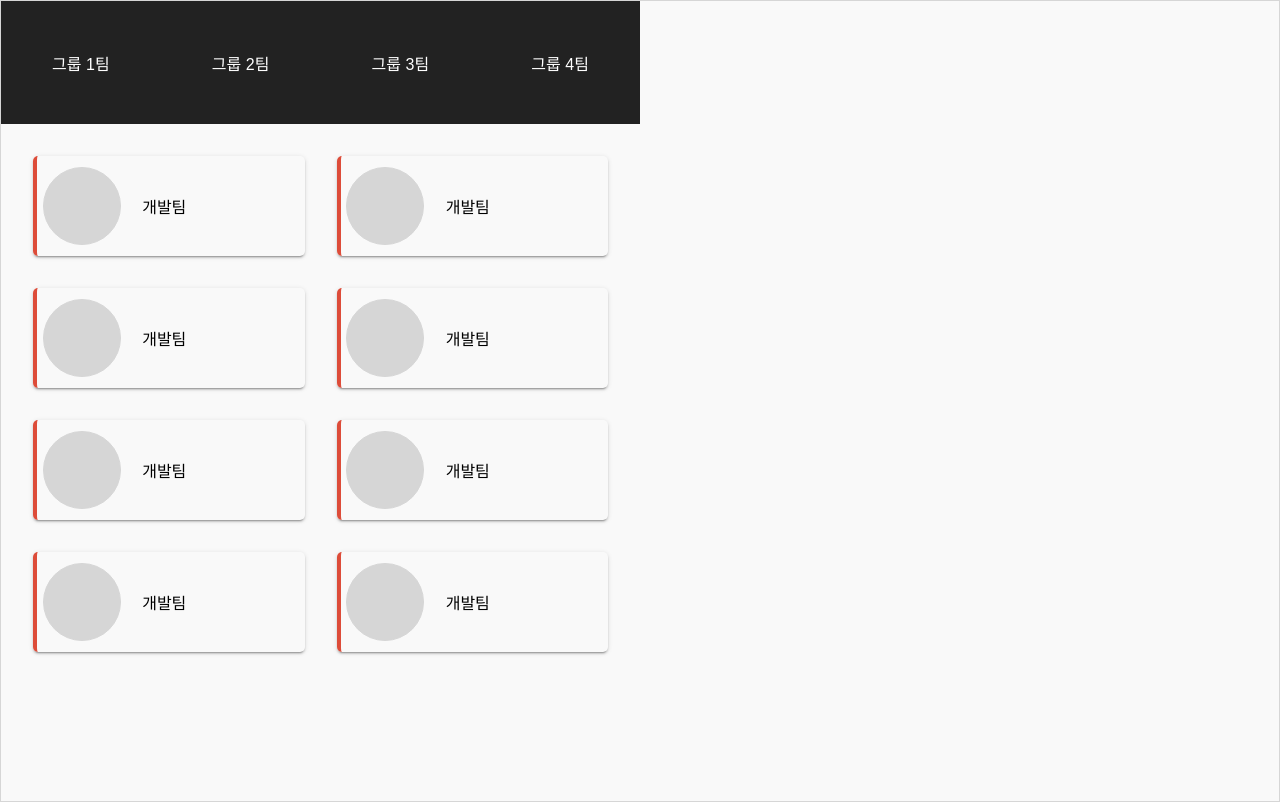
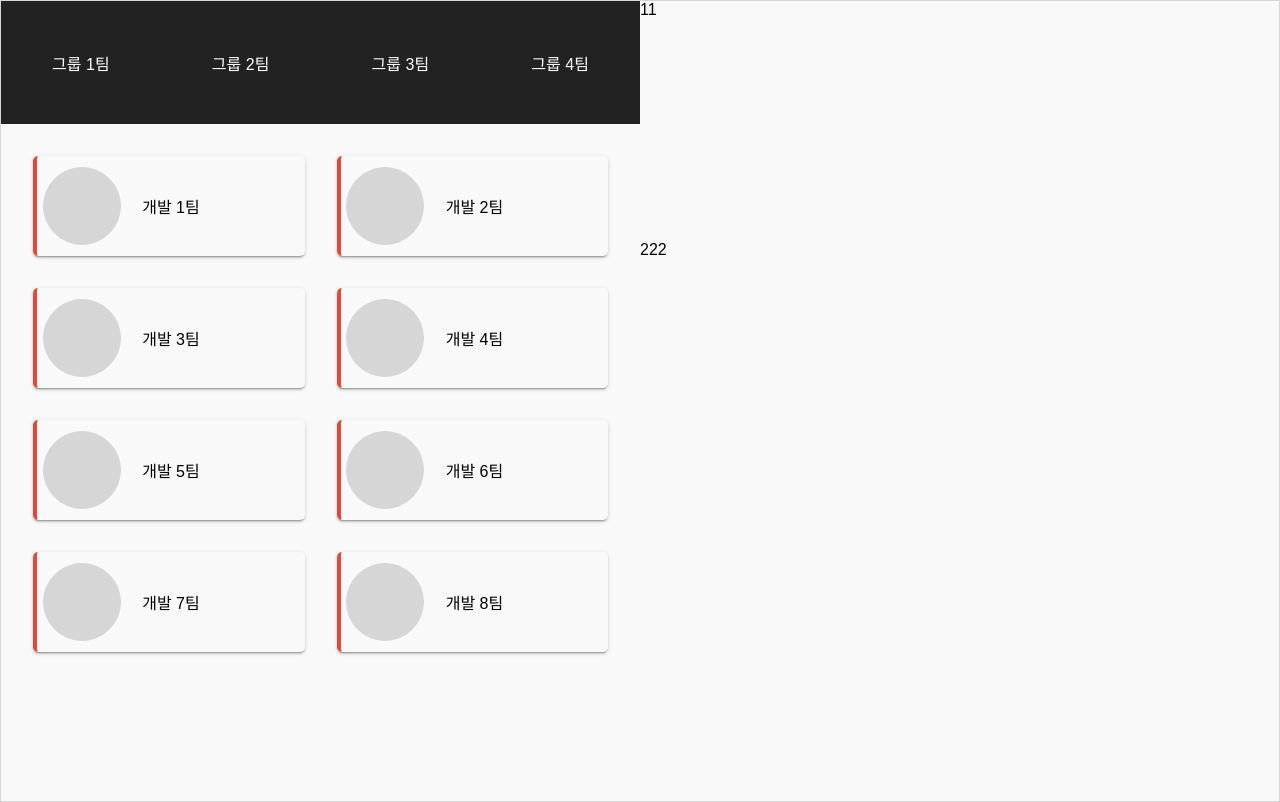
Before and after one commit to junyunga/react-study, a React (Create React App) app: page /user-switch in a window 1280 px wide. Built offline with nearby package versions, Linux system fonts and the light colour scheme.

Commit message:
this is added with user card select event

```diff
--- a/src/components/user-switch/user-card/index.js
+++ b/src/components/user-switch/user-card/index.js
@@ -2,10 +2,16 @@ import React, {Component} from 'react';
 import './index.scss';
 
 class UserCard extends Component {
+    shouldComponentUpdate(nextProps, nextState, nextContext) {
+        return this.props.active !== nextProps.active;
+    }
+
     render() {
+        const {id, name, active, onClick} = this.props;
+
         return (
-            <div className="user-card-container">
-                <div className="user-card-content">
+            <div className="user-card-container" onClick={() => onClick(id)}>
+                <div className={`user-card-content ${active ? 'active' : ''}`}>
                     <div className="user-image-wrapper">
                         <div className="user-image">
 
@@ -13,7 +19,7 @@ class UserCard extends Component {
                     </div>
                     <div className="user-info-wrapper">
                         <div className="user-info">
-                            개발팀
+                            {name}
                         </div>
                     </div>
                 </div>
--- a/src/components/user-switch/user-card/index.scss
+++ b/src/components/user-switch/user-card/index.scss
@@ -15,6 +15,10 @@
     align-items: center;
     border-left: 4px solid #dd4c39;
 
+    &.active {
+      background-color: #222222;
+      color: $default-button-color;
+    }
 
     .user-image-wrapper {
       display: flex;
@@ -35,7 +39,6 @@
 
     .user-info-wrapper {
       display: flex;
-      align-items: start;
       flex: 4;
 
       .user-info {
--- a/src/components/user-switch/user-list/index.js
+++ b/src/components/user-switch/user-list/index.js
@@ -4,34 +4,24 @@ import UserCard from '../user-card/';
 
 
 class UserList extends Component {
+
+    shouldComponentUpdate(nextProps, nextState, nextContext) {
+        return this.props.userList !== nextProps;
+    }
+
     render() {
+
+        const {userList, onClick} = this.props;
+        const list = userList.map(item => {
+            return (
+                <div className="user-card-wrapper" key={item.id}>
+                    <UserCard id={item.id} name={item.name} active={item.active} onClick={onClick}/>
+                </div>
+            );
+        });
         return (
             <div className="user-list">
-                <div className="user-card-wrapper">
-                    <UserCard/>
-                </div>
-                <div className="user-card-wrapper">
-                    <UserCard/>
-                </div>
-                <div className="user-card-wrapper">
-                    <UserCard/>
-                </div>
-                <div className="user-card-wrapper">
-                    <UserCard/>
-                </div>
-                <div className="user-card-wrapper">
-                    <UserCard/>
-                </div>
-                <div className="user-card-wrapper">
-                    <UserCard/>
-                </div>
-                <div className="user-card-wrapper">
-                    <UserCard/>
-                </div>
-                <div className="user-card-wrapper">
-                    <UserCard/>
-                </div>
-
+                {list}
             </div>
         );
     }
--- /dev/null
+++ b/src/components/user-switch/user-password/index.js
@@ -0,0 +1,15 @@
+import React, {Component} from 'react';
+import './index.scss';
+
+
+class UserPassword extends Component {
+    render() {
+        return (
+            <div className="user-password">
+                11
+            </div>
+        );
+    }
+}
+
+export default UserPassword;
--- /dev/null
+++ b/src/components/user-switch/user-password/index.scss
@@ -0,0 +1,4 @@
+
+.user-password {
+
+}
--- /dev/null
+++ b/src/core/components/keypad/index.js
@@ -0,0 +1,14 @@
+import React, {Component} from 'react';
+import './index.scss';
+
+
+class KeyPad extends Component {
+    render() {
+        return (
+            <div>222</div>
+        );
+
+    }
+}
+
+export default KeyPad;
--- a/src/page/user-switch/index.js
+++ b/src/page/user-switch/index.js
@@ -2,10 +2,87 @@ import React, {Component} from 'react';
 import './index.scss';
 import UserGroup from 'components/user-switch/user-group/';
 import UserList from 'components/user-switch/user-list/';
+import UserPassword from 'components/user-switch/user-password/';
+import KeyPad from 'core/components/keypad/';
 
 
 class UserSwitch extends Component {
+
+    state = {
+        userList: [
+            {
+                id: 0,
+                name: '개발 1팀',
+                active: false,
+            },
+            {
+                id: 1,
+                name: '개발 2팀',
+                active: false,
+            },
+            {
+                id: 2,
+                name: '개발 3팀',
+                active: false,
+            },
+            {
+                id: 3,
+                name: '개발 4팀',
+                active: false,
+            },
+            {
+                id: 4,
+                name: '개발 5팀',
+                active: false,
+            },
+            {
+                id: 5,
+                name: '개발 6팀',
+                active: false,
+            },
+            {
+                id: 6,
+                name: '개발 7팀',
+                active: false,
+            },
+            {
+                id: 7,
+                name: '개발 8팀',
+                active: false,
+            }
+        ]
+    };
+
+    handleUserCardClick = (id) => {
+        const {userList} = this.state;
+        const index = userList.findIndex(list => list.id === id);
+        const selected = userList[index];
+
+        const changeState = [...userList];
+
+        changeState.forEach((list) => {
+            if (list.active) {
+                list.active = false;
+            }
+        });
+
+        changeState[index] = {
+            ...selected,
+            active: !selected.active
+        };
+
+        this.setState({
+            userList: changeState
+        });
+    };
+
     render() {
+        const {userList} = this.state;
+        const {
+            handleUserCardClick
+        } = this;
+
+
         return (
             <div className="user-switch-wrapper">
                 <div className="user-switch">
@@ -15,10 +92,16 @@ class UserSwitch extends Component {
                                 <UserGroup/>
                             </div>
                             <div className="user-switch-content-list---wrapper">
-                                <UserList/>
+                                <UserList userList={userList} onClick={handleUserCardClick}/>
                             </div>
                         </div>
                         <div className="user-switch-password--wrapper">
+                            <div className="user-switch-password-display--wrapper">
+                                <UserPassword/>
+                            </div>
+                            <div className="user-switch-password-keypad--wrapper">
+                                <KeyPad/>
+                            </div>
 
                         </div>
                     </div>
--- a/src/page/user-switch/index.scss
+++ b/src/page/user-switch/index.scss
@@ -32,8 +32,18 @@
       }
 
       .user-switch-password--wrapper {
+        display: flex;
+        flex-direction: column;
         flex: 2;
         height: 100%;
+
+        .user-switch-password-display--wrapper {
+          flex: 3;
+        }
+
+        .user-switch-password-keypad--wrapper {
+          flex: 7;
+        }
       }
     }
   }
```
Also changed, not shown: src/core/components/keypad/index.scss (added).
